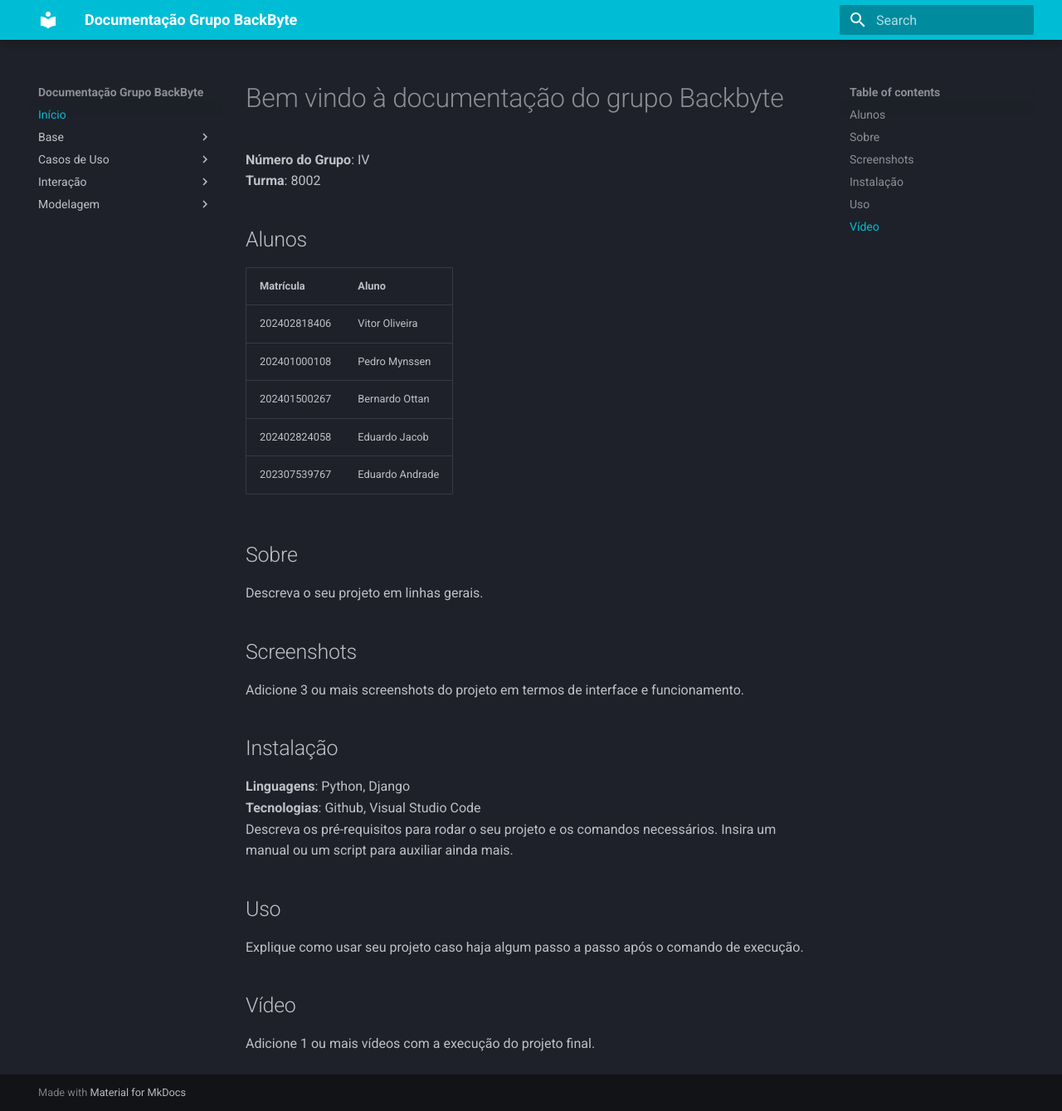
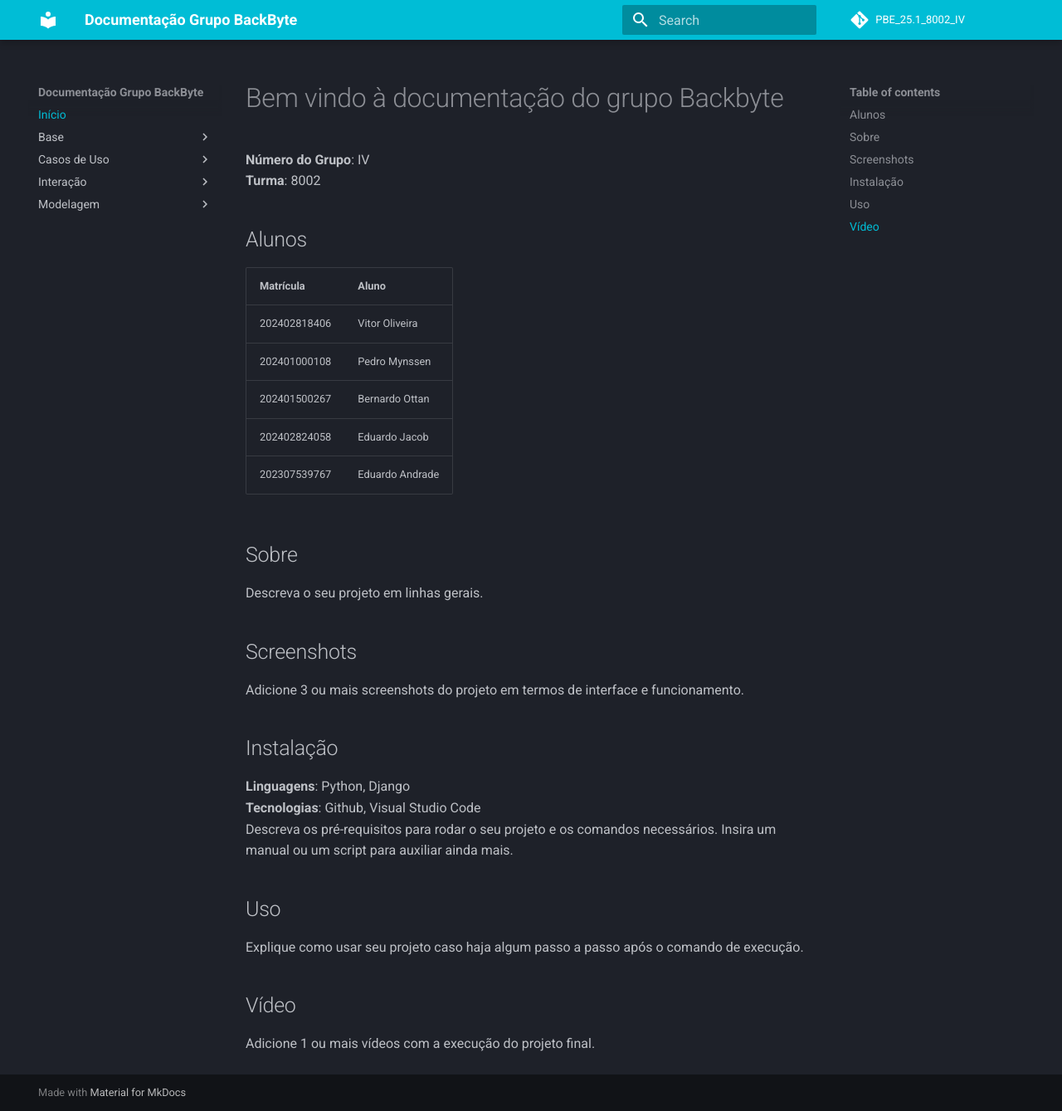
Before and after one commit to Projetos-de-Extensao/PBE_25.1_8002_IV, an MkDocs documentation site: the page built from docs/index.md, in a window 1280 px wide and 1339 px high. Shown: the whole window at 83% size. Built offline with MkDocs 1.6.1 and Material for MkDocs 9.7.7, drawn with Linux system fonts in a browser that asks for light colours; comment, search, counter and statistics services are not loaded.

Commit message:
Alterações no arquivo mkdocs.yml

```diff
--- a/mkdocs.yml
+++ b/mkdocs.yml
@@ -28,3 +28,9 @@ nav:
       - DAS: modelagem/das.md
       - Diagrama de Classes: modelagem/diagrama_de_classes.md
       - MDE: modelagem/mde.mdpython -m mkdocs gh-deploy
+
+repo_url: https://github.com/Projetos-de-Extensao/PBE_25.1_8002_IV
+repo_name: PBE_25.1_8002_IV
+
+extra_css: []
+extra_javascript: []
```
